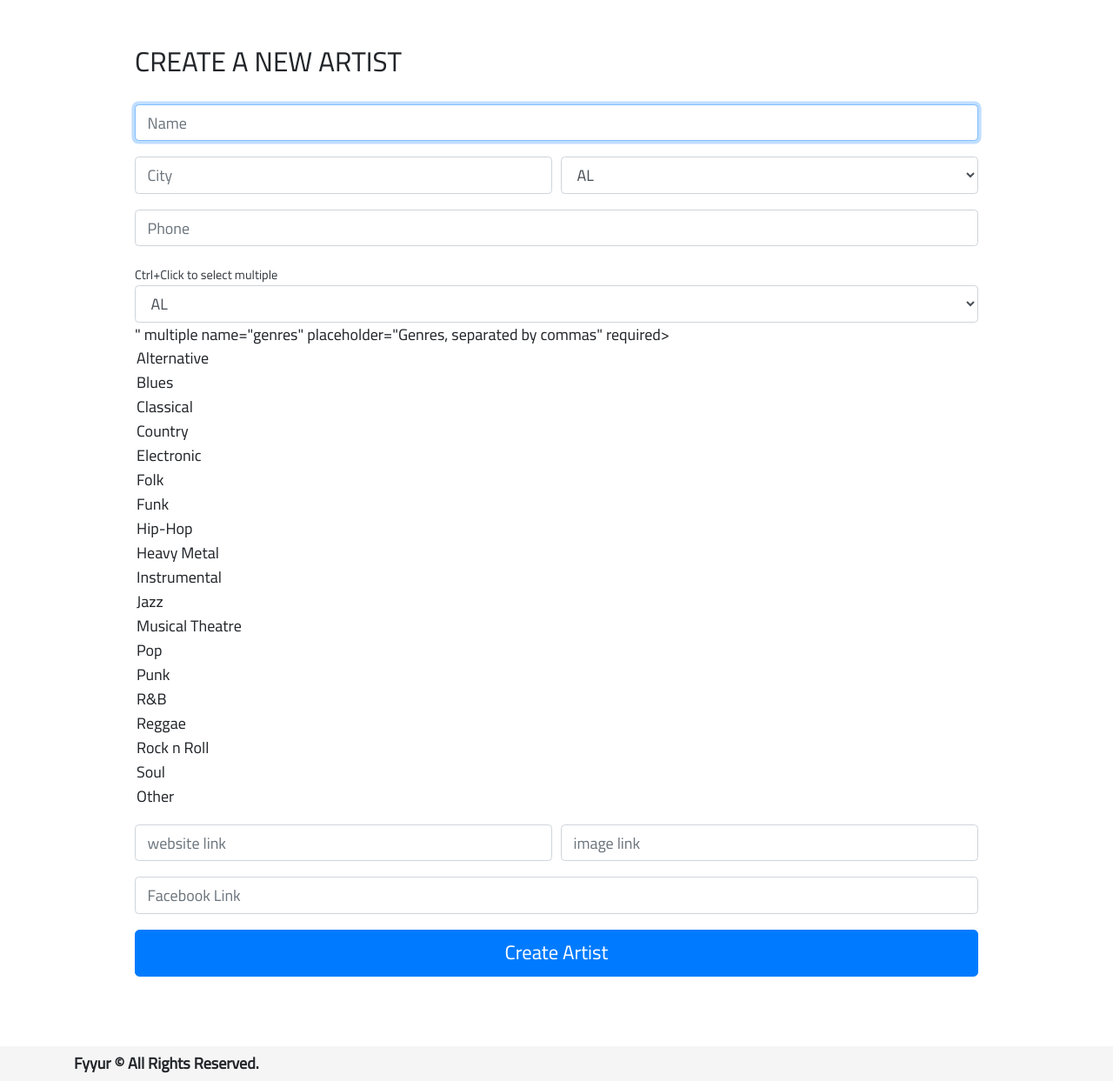
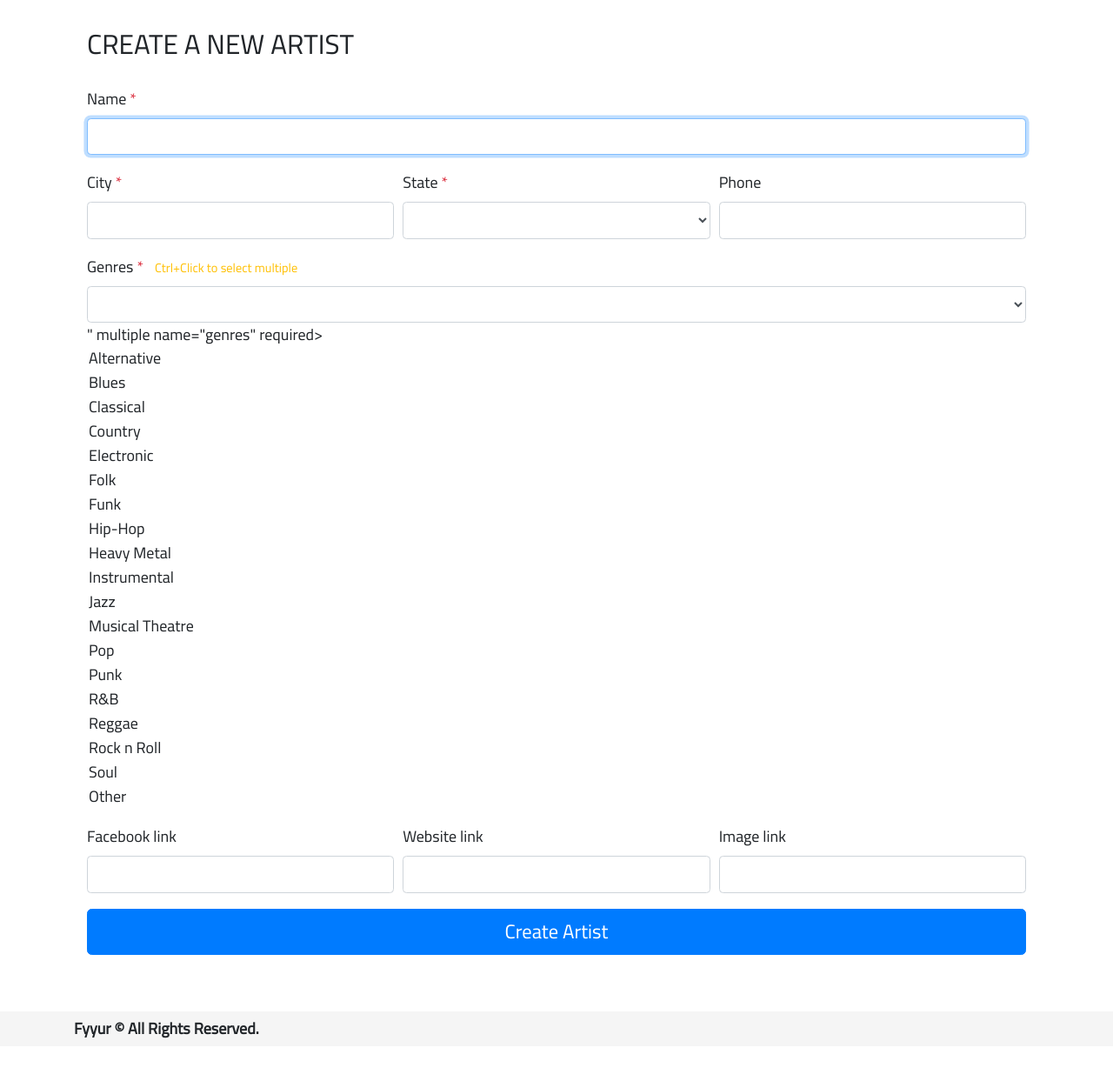
Before and after one commit to o-micron/Fyyur, a Flask app: page /artists/create in a window 1280 px wide. Shown: the part 75-1318 px from the top of the page at 87% size. After the commit the page ends 1269 px from the top, so only its background shows below. Run offline with Flask 2, Linux system fonts and the light colour scheme; some libraries are stand-ins or nearby versions; some web fonts are replaced.

Commit message:
Improve form usability and include field required asterix

```diff
--- a/forms/Artist.py
+++ b/forms/Artist.py
@@ -30,11 +30,12 @@ class ArtistForm(FlaskForm):
         ]
     )
     city = StringField(
-        'city', validators=[Regexp('^[a-zA-Z ]*$', message="Please enter a valid City name")]
+        'city', validators=[DataRequired(), Regexp('^[a-zA-Z ]*$', message="Please enter a valid City name")]
     )
     state = SelectField(
         'state', validators=[DataRequired()],
         choices=[
+            ('', ''),
             ('AL', 'AL'),
             ('AK', 'AK'),
             ('AZ', 'AZ'),
--- a/templates/forms/create_artist.html
+++ b/templates/forms/create_artist.html
@@ -1,9 +1,10 @@
 {% set navlinks = [ { 'name': 'Venues', 'class': '', 'link': '/venues'}, {
-'name': 'Artists', 'class': '', 'link': '/artists'}, { 'name':
-'Shows', 'class': '', 'link': '/shows'} ] %} {% extends 'layouts/main.html' %}
-{% block title %}Create Artist{% endblock %} {% block content %}
+'name': 'Artists', 'class': '', 'link': '/artists'}, { 'name': 'Shows', 'class':
+'', 'link': '/shows'} ] %}
+{% extends 'layouts/main.html' %}
+{% block title %}Create Artist{% endblock %}
+{% block content %}
 <div class="container">
-  <div class="mid">
   <div style="margin-top: 5px; margin-bottom: 10px;">
     <div>
       <h3 style="text-align: left; margin-bottom: 30px;">
@@ -13,95 +14,108 @@
     <form action="" method="POST">
       {{ form.hidden_tag() }}
       <div class="form-group">
-            {% if 'name' in form.errors %}
-            {{ form.name(class_ = 'form-control is-invalid', placeholder="Name", autofocus = true) }}
-            <div class="invalid-feedback" style="text-align: left;">
+        <label>Name <span class="text-danger">*</span> </label>
+        {% if 'name' in form.errors %} {{ form.name(class_ = 'form-control is-invalid', autofocus = true) }}
+        <div class="invalid-feedback">
           {{ form.errors['name'][0] }}
         </div>
         {% else %}
-            {{ form.name(class_ = 'form-control', placeholder="Name", autofocus = true) }}
+        {{ form.name(class_ = 'form-control', autofocus = true) }}
         {% endif %}
       </div>
       <div class="form-row">
-          <div class="form-group col-md-6">
+        <div class="form-group col-md-4">
+          <label>City <span class="text-danger">*</span> </label>
           {% if 'city' in form.errors %}
-            {{ form.city(class_ = 'form-control is-invalid', placeholder="City", autofocus = true) }}
-            <div class="invalid-feedback" style="text-align: left;">
+          {{ form.city(class_ = 'form-control is-invalid', autofocus = true) }}
+          <div class="invalid-feedback">
             {{ form.errors['city'][0] }}
           </div>
           {% else %}
-            {{ form.city(class_ = 'form-control', placeholder="City", autofocus = true) }}
+          {{ form.city(class_ = 'form-control', autofocus = true) }}
           {% endif %}
         </div>
-          <div class="form-group col-md-6">
+        <div class="form-group col-md-4">
+          <label>State <span class="text-danger">*</span> </label>
           {% if 'state' in form.errors %}
-            {{ form.state(class_ = 'form-control is-invalid', placeholder="State", autofocus = true) }}
-            <div class="invalid-feedback" style="text-align: left;">
+          {{ form.state(class_ = 'form-control is-invalid', autofocus = true) }}
+          <div class="invalid-feedback">
             {{ form.errors['state'][0] }}
           </div>
           {% else %}
-            {{ form.state(class_ = 'form-control', placeholder="State", autofocus = true) }}
+          {{ form.state(class_ = 'form-control', autofocus = true) }}
+          {% endif %}
+        </div>
+        <div class="form-group col-md-4">
+          <label>Phone</label>
+          {% if 'phone' in form.errors %}
+          {{ form.phone(class_ = 'form-control is-invalid', autofocus = true) }}
+          <div class="invalid-feedback">
+            {{ form.errors['phone'][0] }}
+          </div>
+          {% else %}
+          {{ form.phone(class_ = 'form-control', autofocus = true) }}
+          {%endif %}
+        </div>
+      </div>
+      <div class="form-group">
+        <label>Genres <span class="text-danger">*</span> </label>
+        <span style="display:inline-block; width:5px;"></span>
+        <small class="text-warning">Ctrl+Click to select multiple</small>
+        {% if 'genres' in form.errors %}
+        {{ form.genres(class_ = 'form-control is-invalid', id=form.state, autofocus = true) }}
+        <div class="invalid-feedback">
+          {{ form.errors['genres'][0] }}
+        </div>
+        {% else %}
+        {{ form.genres(class_ = 'form-control', id=form.state, autofocus = true) }}
+        {% endif %}
+      </div>
+      <div class="form-row">
+        <div class="form-group col-md-4">
+          <label>Facebook link</label>
+          {% if 'facebook_link' in form.errors %}
+          {{ form.facebook_link(class_ = 'form-control is-invalid', autofocus = true) }}
+          <div class="invalid-feedback">
+            {{ form.errors['facebook_link'][0] }}
+          </div>
+          {% else %}
+          {{ form.facebook_link(class_ = 'form-control', autofocus = true) }}
+          {% endif %}
+        </div>
+        <div class="form-group col-md-4">
+          <label>Website link</label>
+          {% if 'website' in form.errors %}
+          {{ form.website(class_ = 'form-control is-invalid', autofocus = true) }}
+          <div class="invalid-feedback">
+            {{ form.errors['website'][0] }}
+          </div>
+          {% else %}
+          {{ form.website(class_ = 'form-control', autofocus = true) }}
+          {% endif %}
+        </div>
+        <div class="form-group col-md-4">
+          <label>Image link</label>
+          {% if 'image_link' in form.errors %}
+          {{ form.image_link(class_ = 'form-control is-invalid', autofocus = true) }}
+          <div class="invalid-feedback">
+            {{ form.errors['image_link'][0] }}
+          </div>
+          {% else %}
+          {{ form.image_link(class_ = 'form-control', autofocus = true) }}
           {% endif %}
         </div>
       </div>
       <div class="form-group">
-            {% if 'phone' in form.errors %}
-            {{ form.phone(class_ = 'form-control is-invalid', placeholder="Phone", autofocus = true) }}
-            <div class="invalid-feedback" style="text-align: left;">
-              {{ form.errors['phone'][0] }}
-            </div>
-            {% else %}
-            {{ form.phone(class_ = 'form-control', placeholder="Phone", autofocus = true) }}
-            {%endif %}
-        </div>
-        <div class="form-group" style="text-align: left;">
-          <small class="text-dark">Ctrl+Click to select multiple</small>
-          {% if 'genres' in form.errors %}
-          {{ form.genres(class_ = 'form-control is-invalid', placeholder="Genres, separated by commas", id=form.state, autofocus = true) }}
-          <div class="invalid-feedback" style="text-align: left;">
-            {{ form.errors['genres'][0] }}
-          </div>
-          {% else %}
-          {{ form.genres(class_ = 'form-control', placeholder="Genres, separated by commas", id=form.state, autofocus = true) }}
-          {% endif %}
-        </div>
-        <div class="form-row">
-          <div class="form-group col-md-6">
-            {% if 'website' in form.errors %}
-            {{ form.website(class_ = 'form-control is-invalid', placeholder="website link", autofocus = true) }}
-            <div class="invalid-feedback" style="text-align: left;">
-              {{ form.errors['website'][0] }}
-            </div>
-            {% else %}
-            {{ form.website(class_ = 'form-control', placeholder="website link", autofocus = true) }}
-            {% endif %}
-          </div>
-          <div class="form-group col-md-6">
-            {% if 'image_link' in form.errors %}
-            {{ form.image_link(class_ = 'form-control is-invalid', placeholder="image link", autofocus = true) }}
-            <div class="invalid-feedback" style="text-align: left;">
-              {{ form.errors['image_link'][0] }}
-            </div>
-            {% else %}
-            {{ form.image_link(class_ = 'form-control', placeholder="image link", autofocus = true) }}
-            {% endif %}
-          </div>
-        </div>
-        <div class="form-group" style="text-align: left;">
-            {% if 'facebook_link' in form.errors %}
-            {{ form.facebook_link(class_ = 'form-control is-invalid', placeholder="Facebook Link", autofocus = true) }}
-            <div class="invalid-feedback" style="text-align: left;">
-              {{ form.errors['facebook_link'][0] }}
-            </div>
-            {% else %}
-            {{ form.facebook_link(class_ = 'form-control', placeholder="Facebook Link", autofocus = true) }}
-            {% endif %}
-        </div>
-        <div class="form-group">
-            <input type="submit" value="Create Artist" class="btn btn-primary btn-lg btn-block">
+        <input
+          type="submit"
+          value="Create Artist"
+          class="btn btn-primary btn-lg btn-block"
+        />
       </div>
     </form>
   </div>
 </div>
-</div>
-{% endblock %} {% block scripts %} {% endblock %}
+{% endblock %}
+{% block scripts %}
+{% endblock %}
```
Lines whose indentation alone changed are shown as unchanged.
